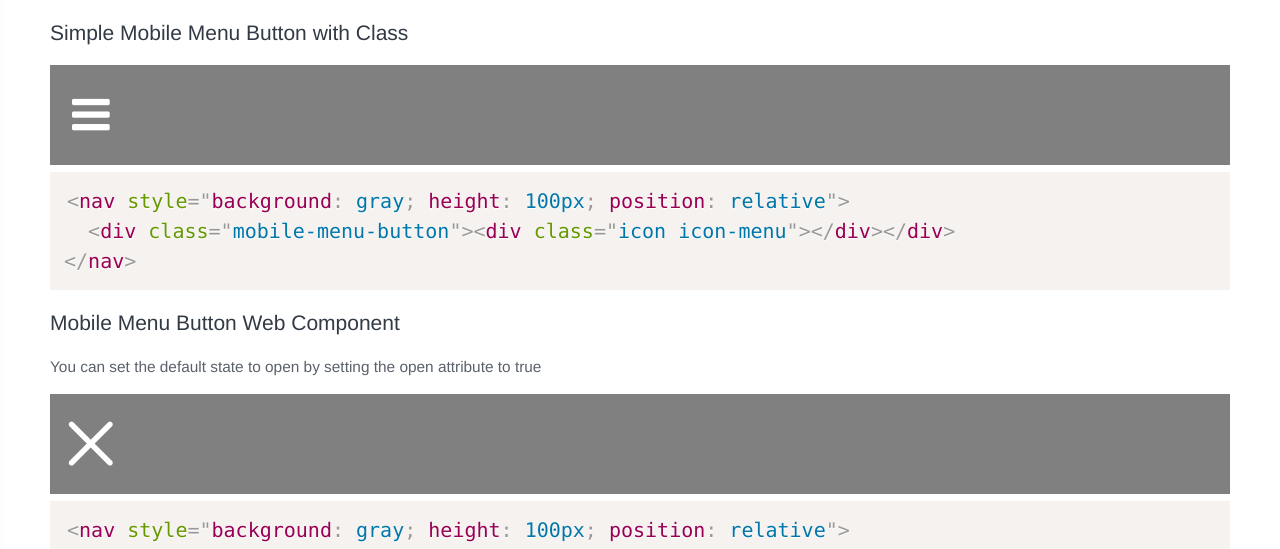
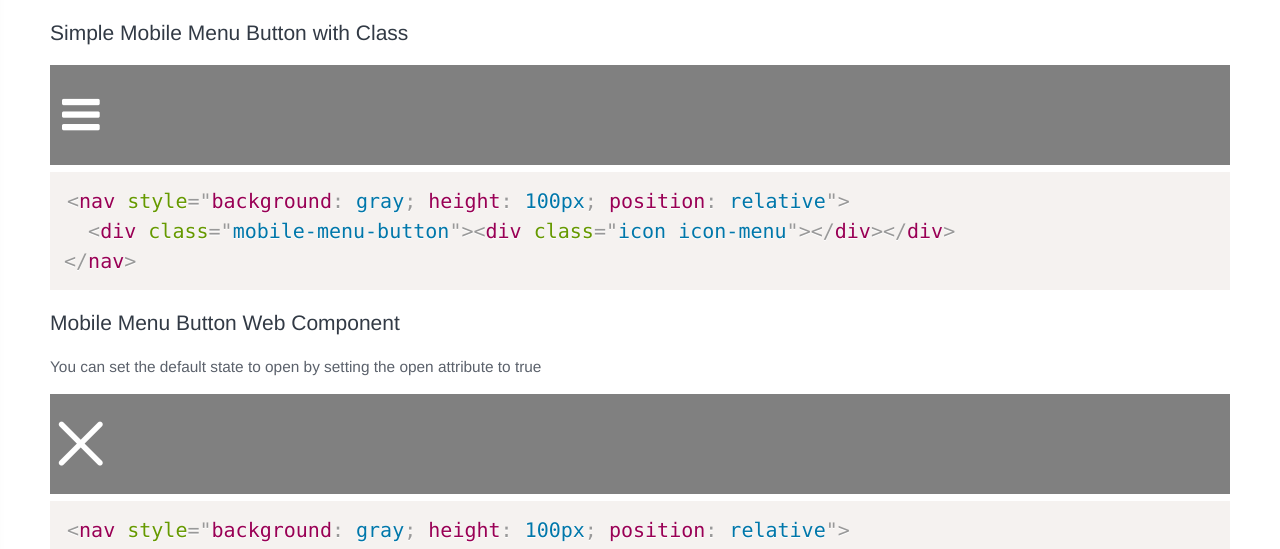
Before and after one commit to GSA/code-gov-style, a Jekyll site: the page built from components/mobile_menu.md, in a window 1280 px wide. Shown: the part 163-712 px from the top of the page. Built offline with Jekyll 4.4.1, drawn with Linux system fonts in a browser that asks for light colours.

Commit message:
moved hamburger to the left

```diff
--- a/_sass/_headers.scss
+++ b/_sass/_headers.scss
@@ -6,6 +6,7 @@ header.main {
   -moz-user-select: none;
   -ms-user-select: none;
   user-select: none;
+
 
   &.white {
     background-color: $color-white;
@@ -76,7 +77,7 @@ header.main {
 
   nav.main {
     box-shadow: none;
-    padding-left: 1.75rem;
+    padding-left: .5rem;
     position: fixed;
     top: 0;
     transition: 0.5s box-shadow, 0.5s background-color;
--- a/_sass/_mobile_menu.scss
+++ b/_sass/_mobile_menu.scss
@@ -19,6 +19,7 @@ $item-height: 5rem;
   .icon {
     color: white;
     height: 44px;
+    left: 0;
     position: absolute;
     top: 50%;
     transform: translateY(-50%);
```
